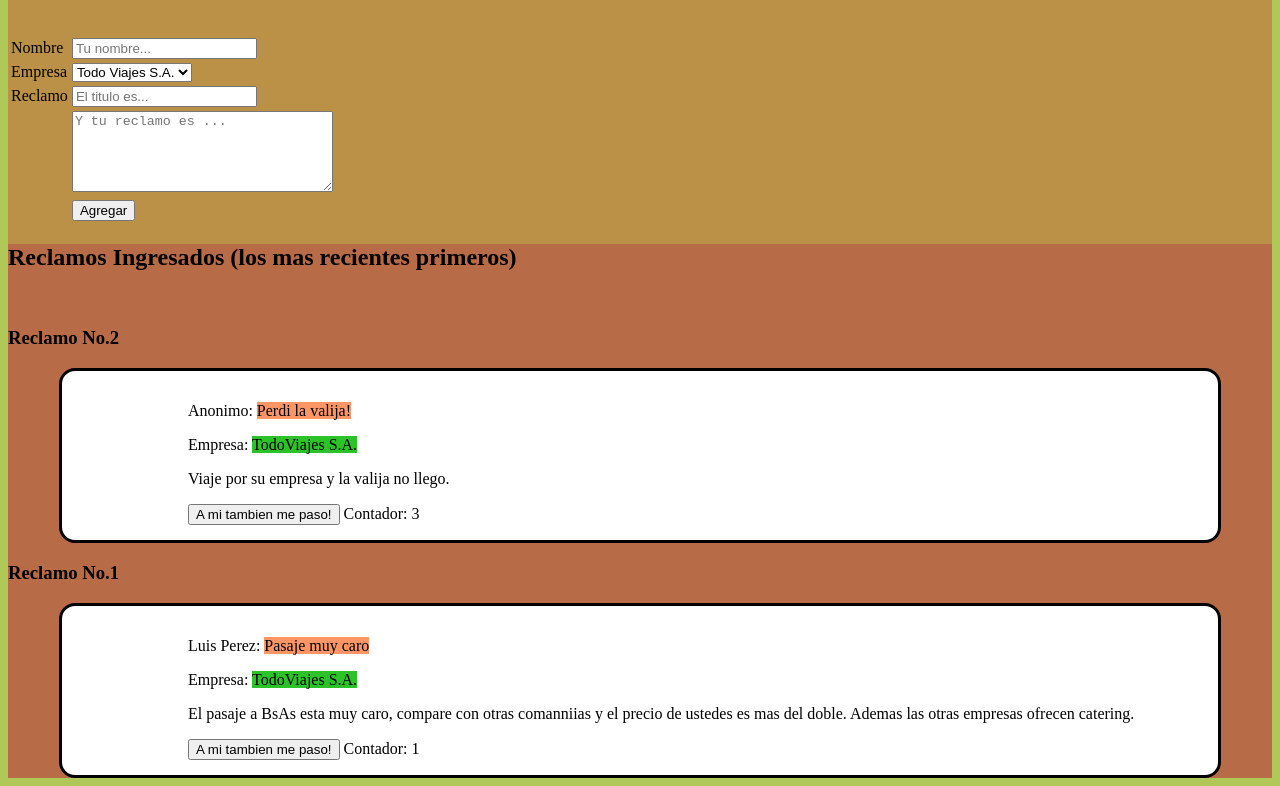
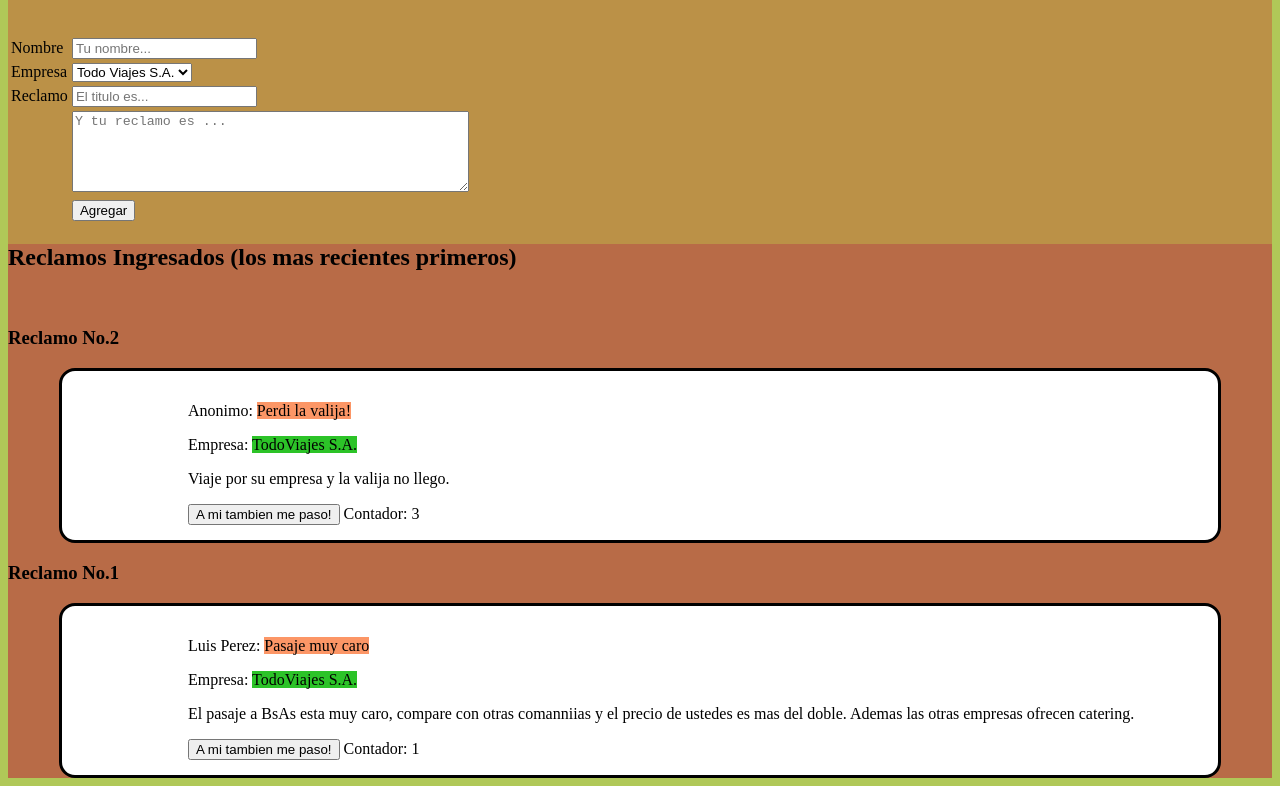
Before and after one commit to bacosta2711/obligatorio1_p1_2023, a plain HTML site: page index.html in a window 1280 px wide. Shown: the part 90-876 px from the top of the page. Drawn offline with Linux system fonts and the light colour scheme.

Commit message:
Resize de text area

```diff
--- a/index.html
+++ b/index.html
@@ -68,7 +68,7 @@
 					<td></td>
 					<td>
 						<label for="ticket_dsc" >
-							<textarea  name="ticket_dsc" id="ticket_dsc" placeholder="Y tu reclamo es ..." cols="30" rows="5" ></textarea></br>
+							<textarea  class="ticket_dsc" name="ticket_dsc" id="ticket_dsc" placeholder="Y tu reclamo es ..." cols="30" rows="5" ></textarea></br>
 						</label>
 					</td>
 				</tr>
--- a/style.css
+++ b/style.css
@@ -40,6 +40,11 @@ Body {
 .ticket-box-decoration{
 	background-color:#BB9147;
 }
+
+.ticket_dsc{
+	width: 150%;
+	height: auto ;
+}
 /*===============================Registred Ticket section Styles	=================== */
 .ticketIn-box-decoration{
 	background-color: #B86B47;
```
